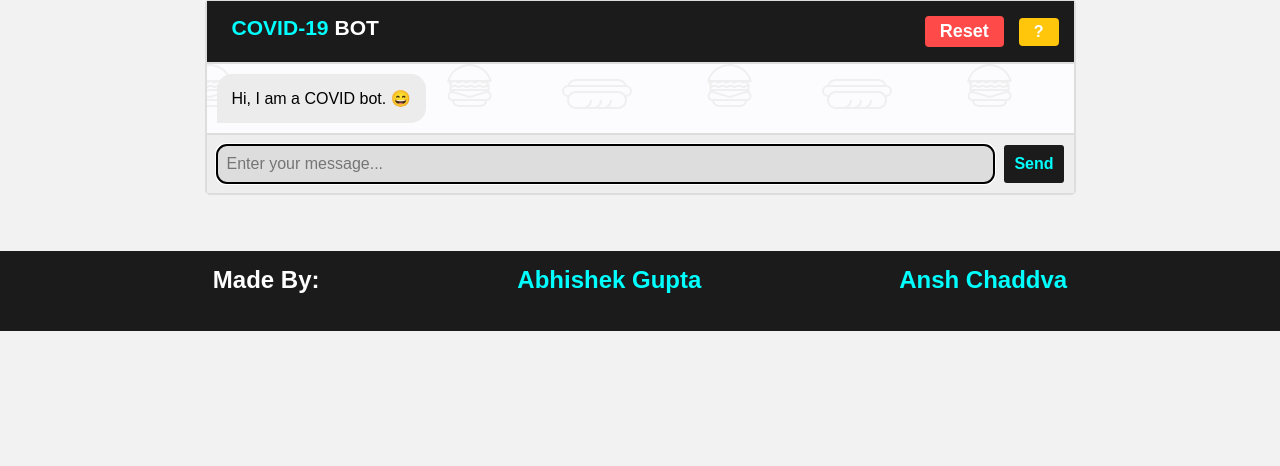
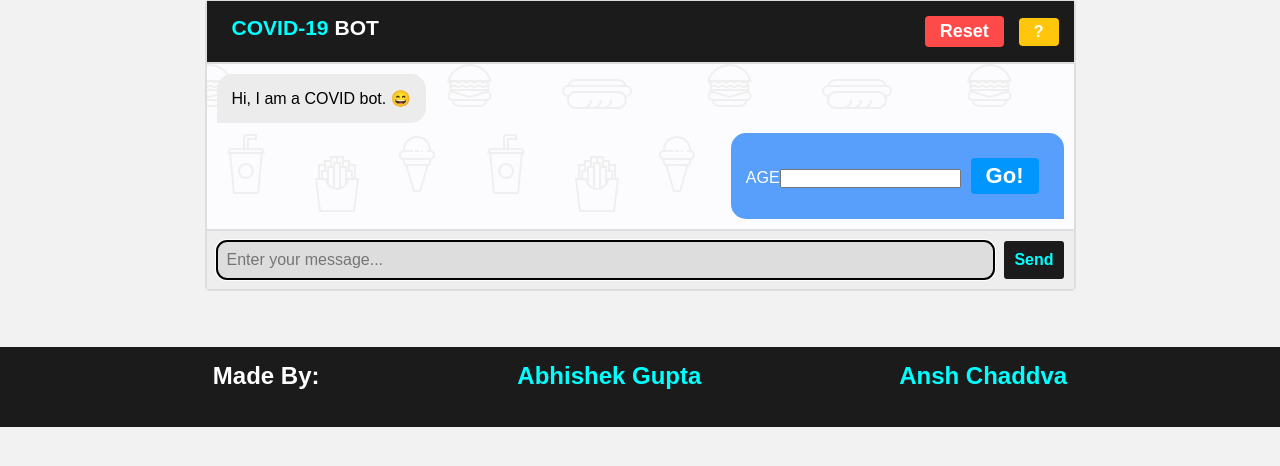
Before and after one commit to Elysian01/Covid19-Bot, a Flask app: page / in a window 1280 px wide. Shown: the part 107-573 px from the top of the page. Run offline with Flask 2, Linux system fonts and the light colour scheme; data that the repository does not hold is empty.

Commit message:
Corona Detection added

```diff
--- a/templates/index.html
+++ b/templates/index.html
@@ -58,7 +58,7 @@
 
                 </header>
 
-                <main class="msger-chat">
+                <main class="msger-chat" id="msger-chat">
                     <div class="msg left-msg">
                         <div class="msg-bubble">
                             <div class="msg-text">
@@ -95,7 +95,7 @@
 
         <br><br><br>
     </main>
-
+    <script src="../static/predictions.js"></script>
     <script>
         const request = document.getElementById("text").value
         if (request != "") {
@@ -162,7 +162,7 @@
         element.scrollIntoView(false);
     </script>
 
-    <!-- <script src="../static/predictions.js"></script> -->
+
 </body>
 
 </html>
```
